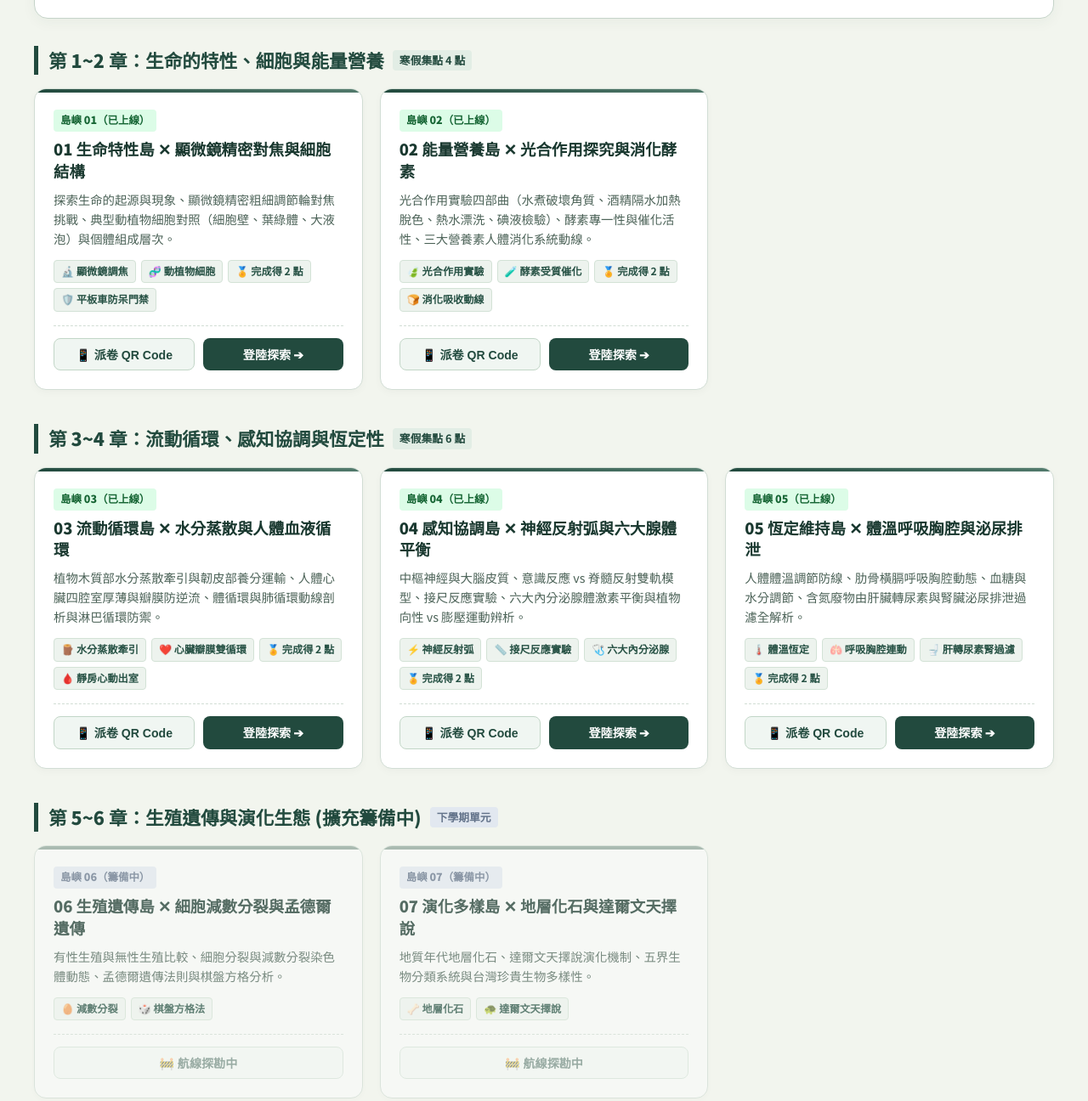
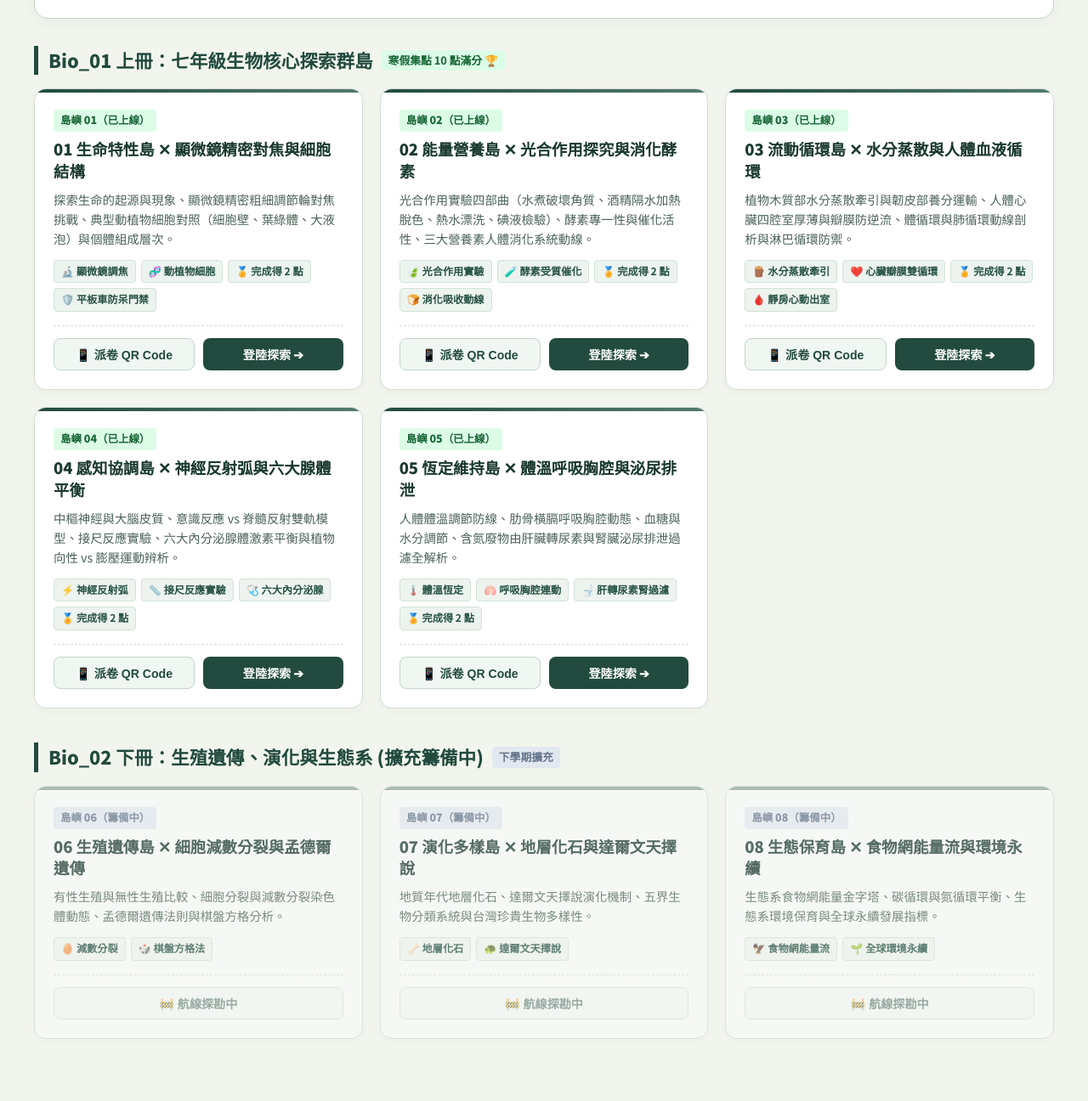
Before and after one commit to zeroseven-hue/bio-island, a plain HTML site: page index.html in a window 1280 px wide. Shown: the part 713-2009 px from the top of the page at 85% size. Drawn offline with Linux system fonts and the light colour scheme.

Commit message:
refactor: group into Bio_01 (1st sem 5 islands) and Bio_02 (2nd sem expansion)

```diff
--- a/index.html
+++ b/index.html
@@ -213,13 +213,13 @@
     </section>
 
     <!-- ========================================================
-         下方各島框框 (完全比照第二張圖 .chapter-heading & .sheet-grid)
+         下方各島框框：Bio_01 上冊 (現行五大核心島嶼 ‧ 寒假集點主力)
          ======================================================== -->
 
-    <!-- 第 1 章至第 2 章：生命的特性與能量 -->
+    <!-- Bio_01 上冊 -->
     <div class="chapter-heading">
-      <span>第 1~2 章：生命的特性、細胞與能量營養</span>
-      <span class="chapter-tag">寒假集點 4 點</span>
+      <span>Bio_01 上冊：七年級生物核心探索群島</span>
+      <span class="chapter-tag" style="background:#dcfce7; color:#166534;">寒假集點 10 點滿分 🏆</span>
     </div>
 
     <div class="sheet-grid">
@@ -268,15 +268,7 @@
           </a>
         </div>
       </div>
-    </div>
 
-    <!-- 第 3 章至第 4 章：物質循環、協調與恆定 -->
-    <div class="chapter-heading">
-      <span>第 3~4 章：流動循環、感知協調與恆定性</span>
-      <span class="chapter-tag">寒假集點 6 點</span>
-    </div>
-
-    <div class="sheet-grid">
       <!-- 島三：流動循環島 -->
       <div class="sheet-card">
         <div>
@@ -347,10 +339,10 @@
       </div>
     </div>
 
-    <!-- 擴充章節：後續群島探勘中 -->
+    <!-- Bio_02 下冊 (未來擴充單元) -->
     <div class="chapter-heading">
-      <span>第 5~6 章：生殖遺傳與演化生態 (擴充籌備中)</span>
-      <span class="chapter-tag" style="background:#e2e8f0; color:#64748b;">下學期單元</span>
+      <span>Bio_02 下冊：生殖遺傳、演化與生態系 (擴充籌備中)</span>
+      <span class="chapter-tag" style="background:#e2e8f0; color:#64748b;">下學期擴充</span>
     </div>
 
     <div class="sheet-grid">
@@ -379,6 +371,22 @@
           <div class="sheet-meta-tags">
             <span class="meta-pill">🦴 地層化石</span>
             <span class="meta-pill">🐢 達爾文天擇說</span>
+          </div>
+        </div>
+        <div class="sheet-card-footer">
+          <button type="button" class="btn-card-qr" disabled style="cursor:not-allowed; opacity:0.6;">🚧 航線探勘中</button>
+        </div>
+      </div>
+
+      <!-- 島八 (預留) -->
+      <div class="sheet-card upcoming">
+        <div>
+          <span class="sheet-badge" style="background:#e2e8f0; color:#64748b;">島嶼 08（籌備中）</span>
+          <h3 class="sheet-card-title">08 生態保育島 ✕ 食物網能量流與環境永續</h3>
+          <p class="sheet-card-desc">生態系食物網能量金字塔、碳循環與氮循環平衡、生態系環境保育與全球永續發展指標。</p>
+          <div class="sheet-meta-tags">
+            <span class="meta-pill">🦅 食物網能量流</span>
+            <span class="meta-pill">🌱 全球環境永續</span>
           </div>
         </div>
         <div class="sheet-card-footer">
```
